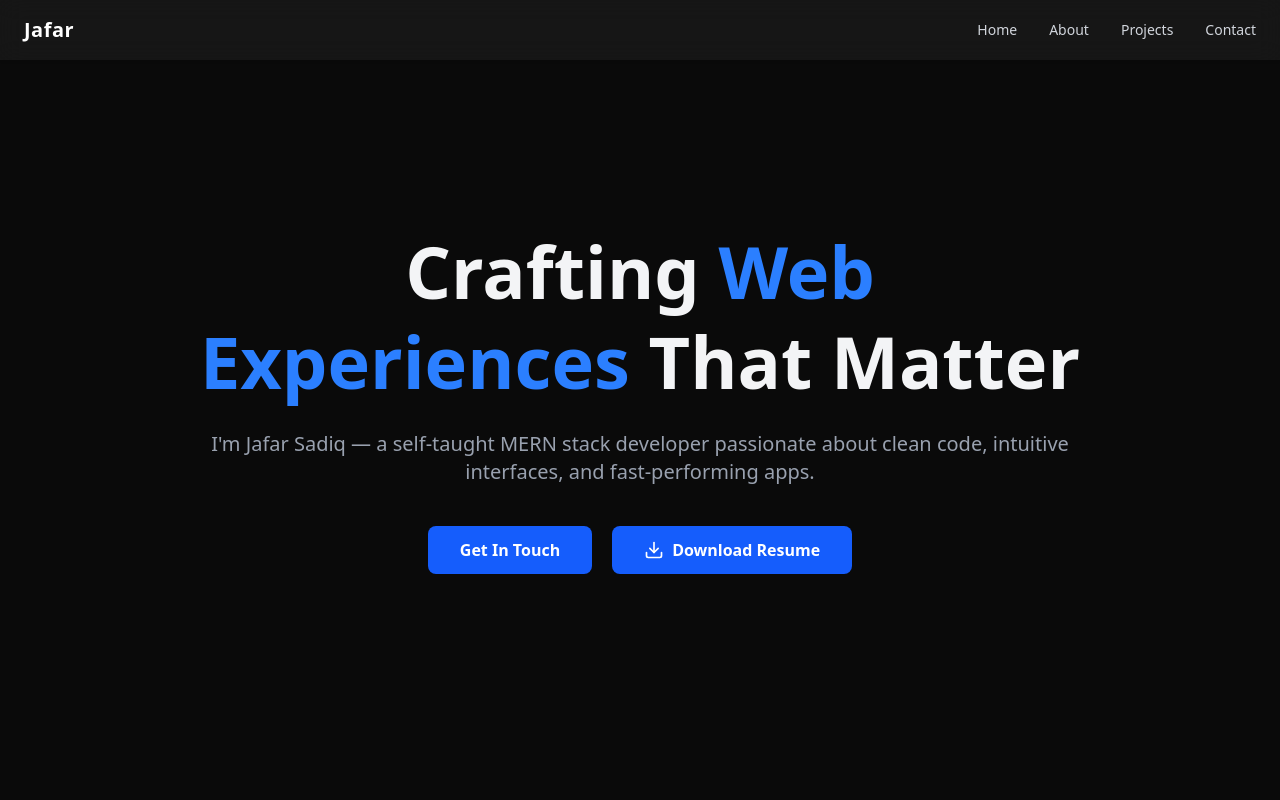
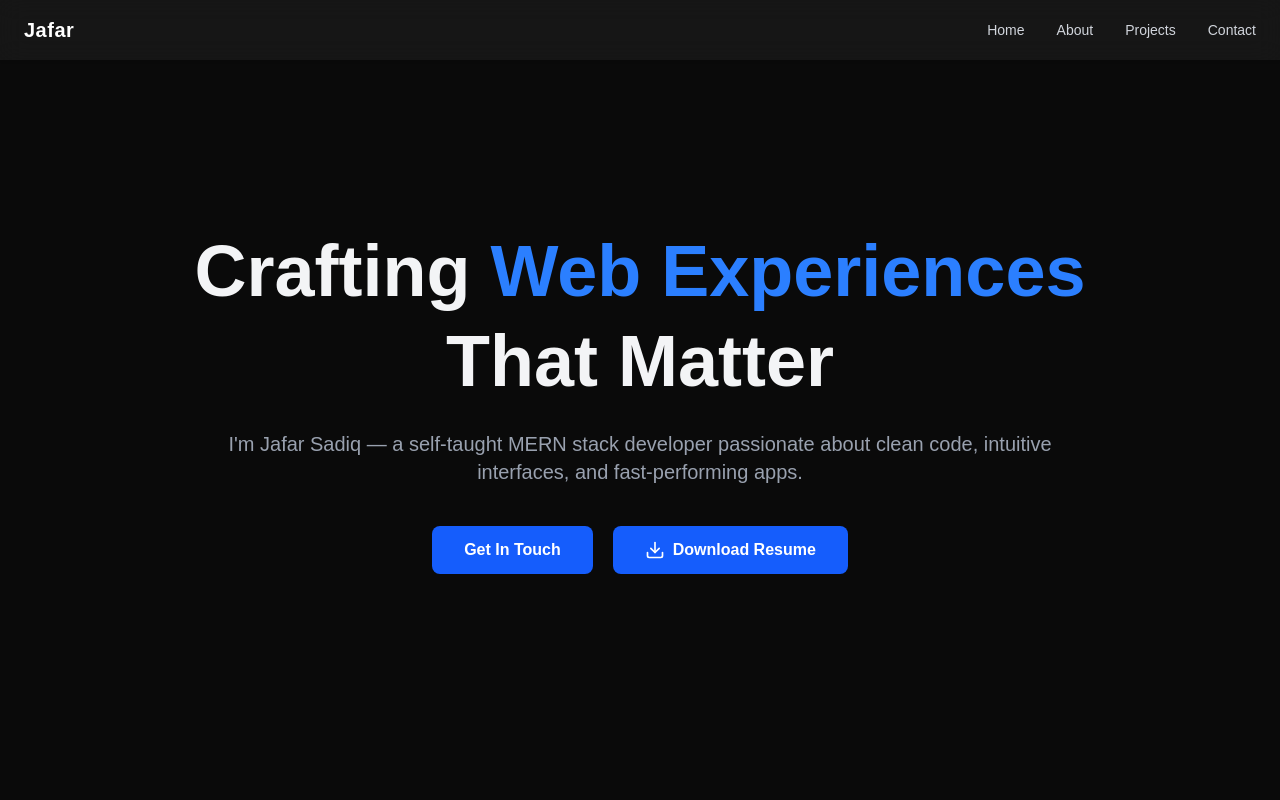
Before and after one commit to jafar-ctcl/portfolio, a React (Vite) app: page / in a window 1280 px wide. Shown: the top 800 px of the page. Built offline with nearby package versions, Linux system fonts and the light colour scheme.

Commit message:
add smooth scroll

```diff
--- a/src/index.css
+++ b/src/index.css
@@ -1 +1,11 @@
 @import "tailwindcss";
+
+html,
+body {
+  margin: 0;
+  padding: 0;
+  font-family: "Spacae Grotesk", sans-serif;
+  background: #0a0a0a;
+  color: #f3f4f6;
+  scroll-behavior: smooth;
+}
```
